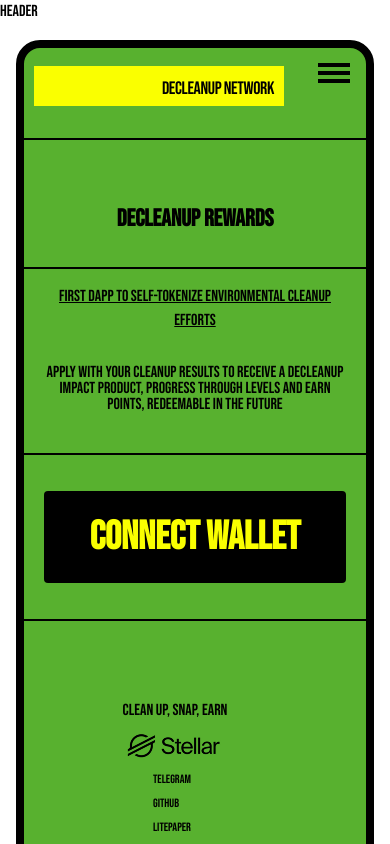
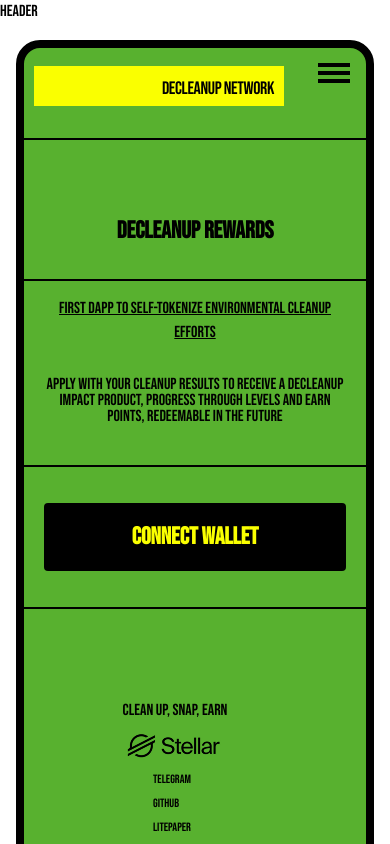
Before and after one commit to KingFRANKHOOD/dapp, a Next.js app: page / in a window 390 px wide. Shown: the top 844 px of the page. Built offline with nearby package versions, Linux system fonts and the light colour scheme; a web font is replaced by a local one.

Commit message:
fix: adjust connect wallet button size for mobile devices and confirm text is black

```diff
--- a/src/app/globals.css
+++ b/src/app/globals.css
@@ -3,6 +3,15 @@
 @tailwind base;
 @tailwind components;
 @tailwind utilities;
+
+@layer base {
+  html {
+    @apply text-black;
+  }
+  body {
+    @apply text-black;
+  }
+}
 
 @keyframes scroll {
     0% {
--- a/src/components/Login.tsx
+++ b/src/components/Login.tsx
@@ -79,7 +79,12 @@
 
         <button
           className="w-full py-4 bg-black text-yellow-500 font-bold rounded hover:bg-gray-800"
-          style={{ fontSize: '40px', color: '#FAFF00', margin: '20px', width: 'calc(100% - 40px)' }}
+          style={{
+            fontSize: 'clamp(24px, 5vw, 40px)',
+            color: '#FAFF00',
+            margin: '20px',
+            width: 'calc(100% - 40px)'
+          }}
         >
           CONNECT WALLET
         </button>
```
